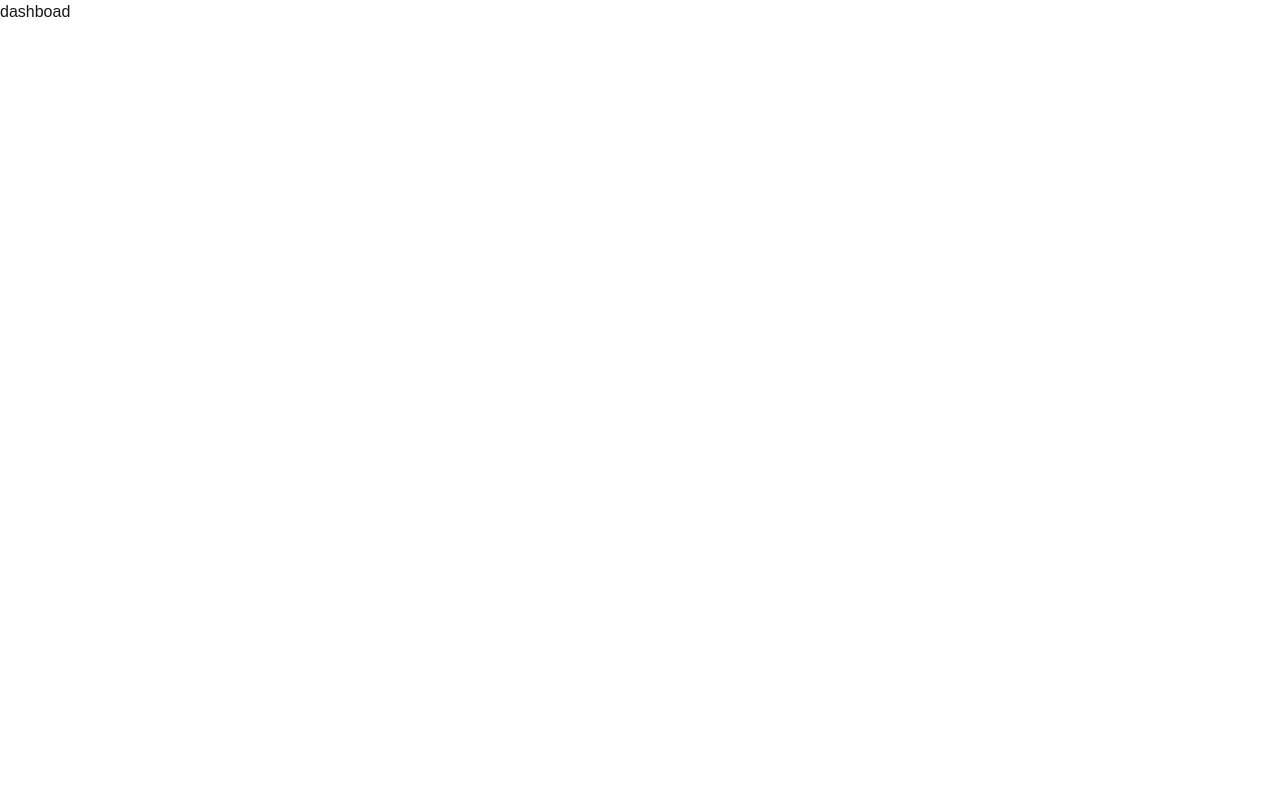
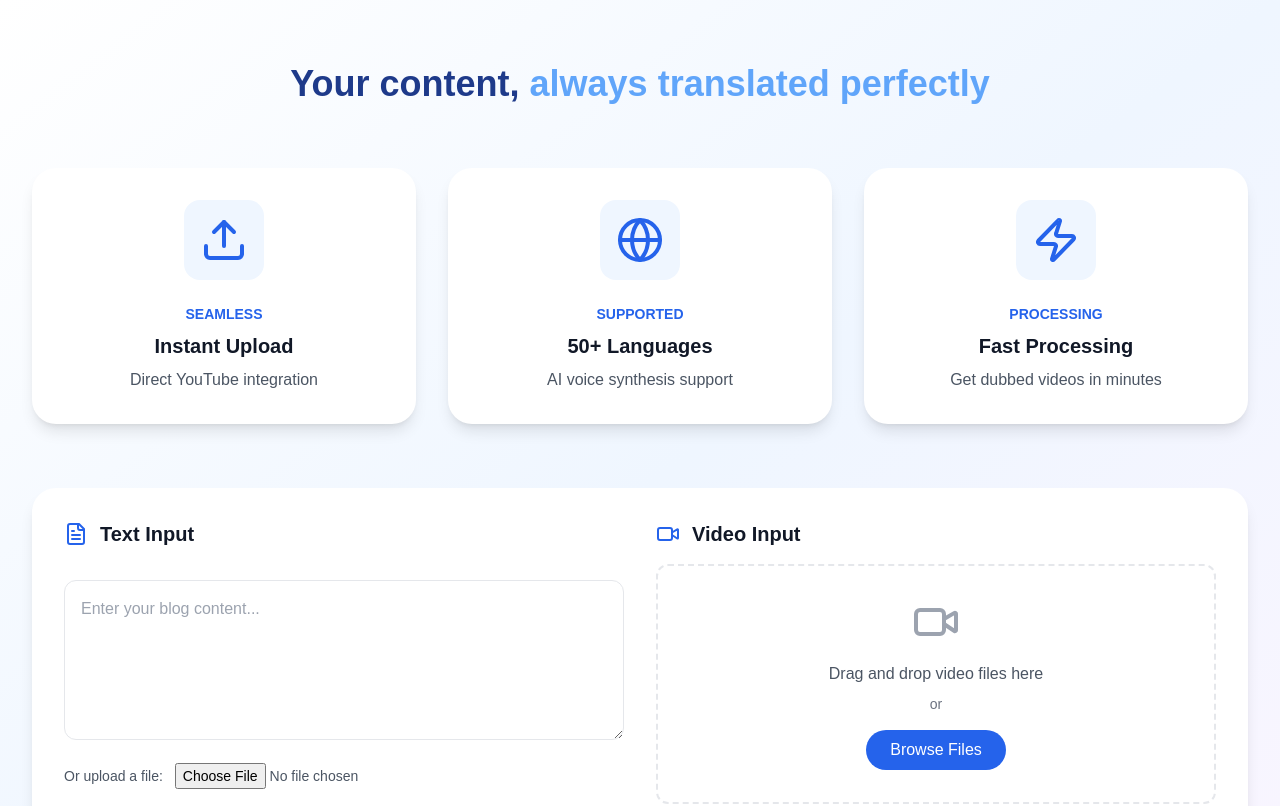
Before and after one commit to hemant-i7/vaaniverse, a Next.js app: page /dashboard in a window 1280 px wide. Shown: the top 806 px of the page. Built offline with nearby package versions, Linux system fonts and the light colour scheme.

Commit message:
Add Dashboard component with feature highlights and input sections

```diff
--- a/app/dashboard/page.tsx
+++ b/app/dashboard/page.tsx
@@ -1,9 +1,108 @@
-import React from 'react'
+import React from 'react';
+import { Globe, Upload, Zap, FileText, Video } from 'lucide-react';
 
-function page() {
+const Dashboard = () => {
+  const features = [
+    {
+      icon: <Upload className="w-12 h-12 text-blue-600" />,
+      title: "Instant Upload",
+      description: "Direct YouTube integration",
+      subtitle: "SEAMLESS"
+    },
+    {
+      icon: <Globe className="w-12 h-12 text-blue-600" />,
+      title: "50+ Languages",
+      description: "AI voice synthesis support",
+      subtitle: "SUPPORTED"
+    },
+    {
+      icon: <Zap className="w-12 h-12 text-blue-600" />,
+      title: "Fast Processing",
+      description: "Get dubbed videos in minutes",
+      subtitle: "PROCESSING"
+    }
+  ];
+
   return (
-    <div>dashboad</div>
-  )
-}
+    <div className="min-h-screen bg-gradient-to-br from-white via-blue-50 to-purple-50">
+      <div className="max-w-7xl mx-auto px-4 sm:px-6 lg:px-8 py-16">
+        {/* Header */}
+        <div className="text-center mb-16">
+          <h1 className="text-4xl font-bold mb-4">
+            <span className="text-blue-900">Your content,</span>
+            <span className="text-blue-400"> always translated perfectly</span>
+          </h1>
+        </div>
 
-export default page
+        {/* Feature Cards */}
+        <div className="grid grid-cols-1 md:grid-cols-3 gap-8 mb-16">
+          {features.map((feature, index) => (
+            <div
+              key={index}
+              className="bg-white rounded-3xl p-8 shadow-lg hover:shadow-xl transition-shadow duration-300 flex flex-col items-center text-center"
+            >
+              <div className="bg-blue-50 p-4 rounded-2xl mb-6">
+                {feature.icon}
+              </div>
+              <h3 className="text-sm font-semibold text-blue-600 mb-2">
+                {feature.subtitle}
+              </h3>
+              <h2 className="text-xl font-bold text-gray-900 mb-2">
+                {feature.title}
+              </h2>
+              <p className="text-gray-600">
+                {feature.description}
+              </p>
+            </div>
+          ))}
+        </div>
+
+        {/* Main Content Area */}
+        <div className="bg-white rounded-3xl p-8 shadow-lg">
+          <div className="grid grid-cols-1 md:grid-cols-2 gap-8">
+            {/* Text Input Section */}
+            <div className="space-y-4">
+              <div className="flex items-center space-x-3 mb-4">
+                <FileText className="w-6 h-6 text-blue-600" />
+                <h3 className="text-xl font-semibold text-gray-900">Text Input</h3>
+              </div>
+              <textarea
+                className="w-full h-40 p-4 border border-gray-200 rounded-xl focus:ring-2 focus:ring-blue-500 focus:border-transparent"
+                placeholder="Enter your blog content..."
+              />
+              <div className="flex items-center space-x-3 text-sm text-gray-600">
+                <span>Or upload a file:</span>
+                <input type="file" className="text-sm" />
+              </div>
+            </div>
+
+            {/* Video Input Section */}
+            <div className="space-y-4">
+              <div className="flex items-center space-x-3 mb-4">
+                <Video className="w-6 h-6 text-blue-600" />
+                <h3 className="text-xl font-semibold text-gray-900">Video Input</h3>
+              </div>
+              <div className="border-2 border-dashed border-gray-200 rounded-xl p-8 text-center">
+                <Video className="w-12 h-12 mx-auto text-gray-400 mb-4" />
+                <p className="text-gray-600">Drag and drop video files here</p>
+                <p className="text-sm text-gray-500 mt-2">or</p>
+                <button className="mt-4 px-6 py-2 bg-blue-600 text-white rounded-full hover:bg-blue-700 transition-colors">
+                  Browse Files
+                </button>
+              </div>
+            </div>
+          </div>
+        </div>
+
+        {/* Action Button */}
+        <div className="text-center mt-8">
+          <button className="bg-blue-600 text-white px-8 py-3 rounded-full text-lg font-semibold hover:bg-blue-700 transition-colors">
+            Start Processing
+          </button>
+        </div>
+      </div>
+    </div>
+  );
+};
+
+export default Dashboard;
```
Also changed, not shown: package.json (+7 -6 lines), 1 other file (tests, documents, lock files or other folders).
